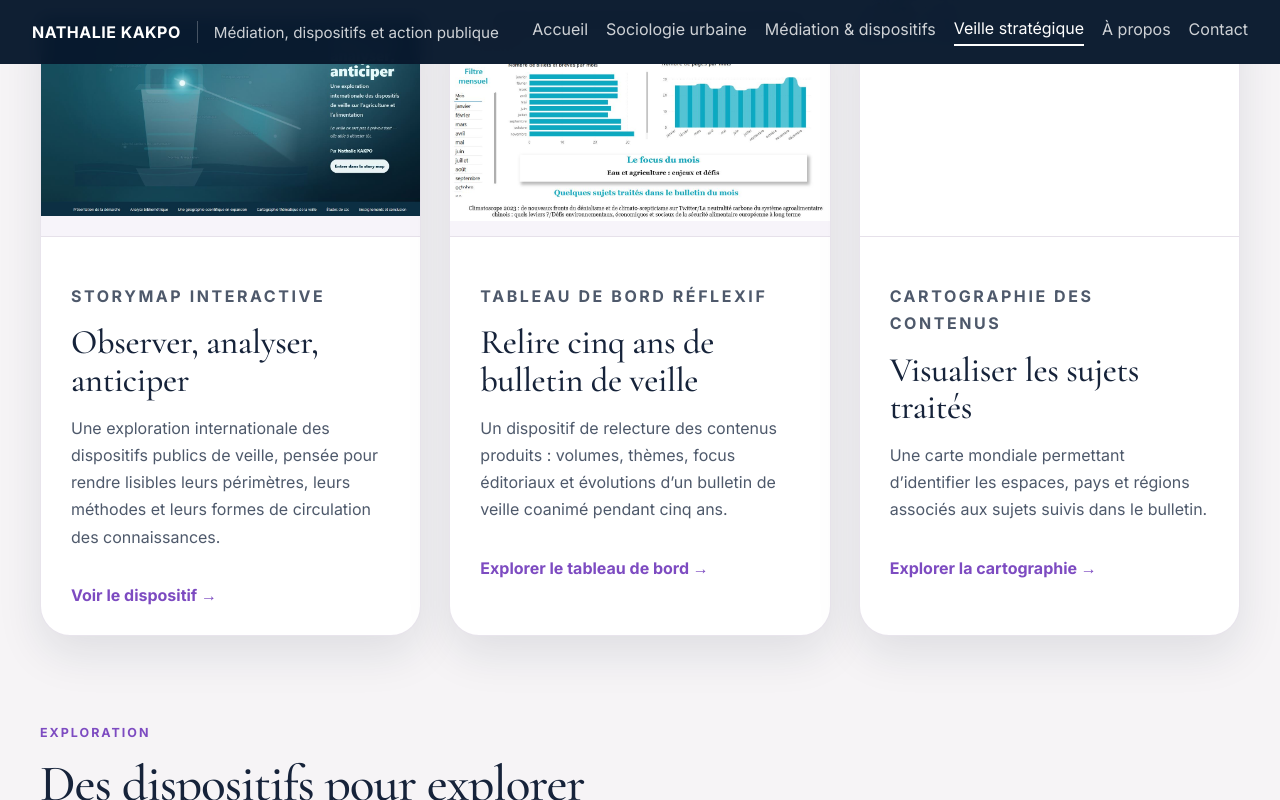
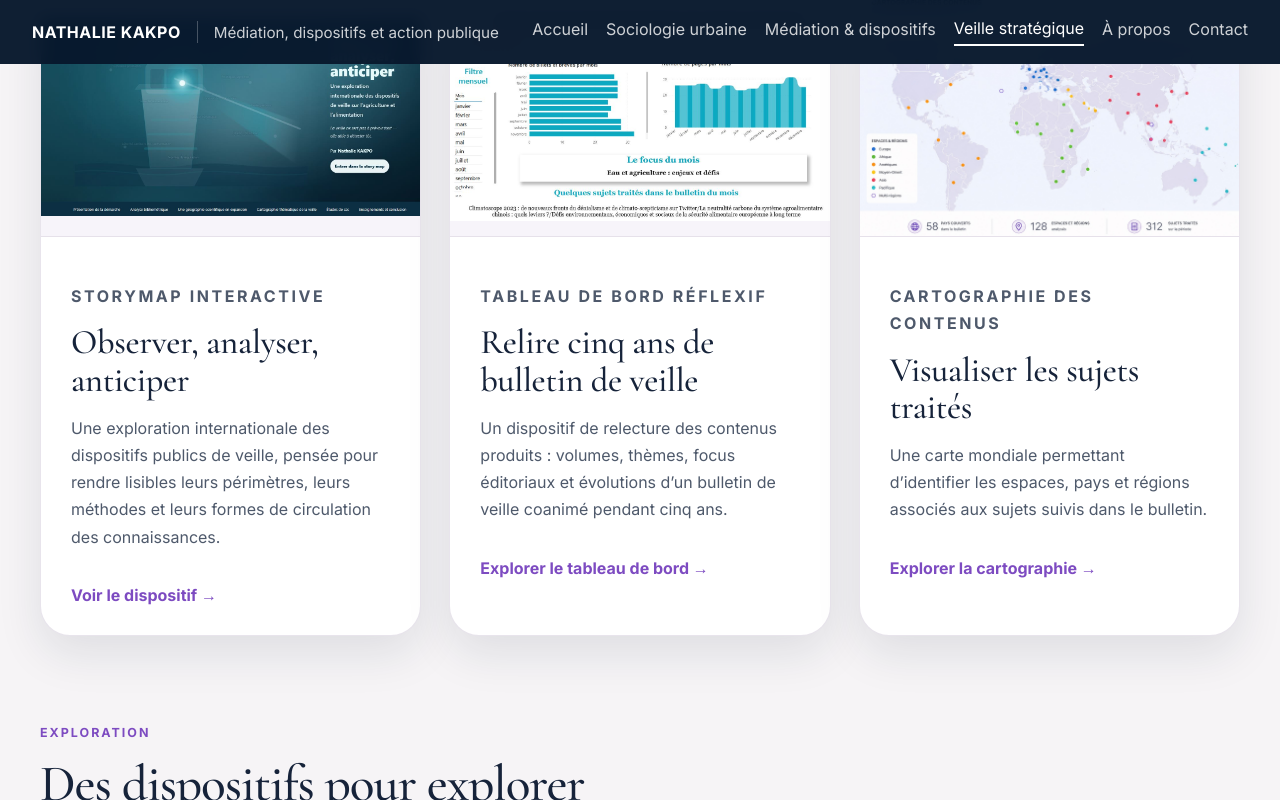
Before and after one commit to Nath76/site-personnel, a React (Vite) app: page / in a window 1280 px wide. Both pictures are taken after a click on the element 1053 px from the left and 1344 px from the top of the page. Shown: the part 696-1496 px from the top of the page. Built offline with nearby package versions, Linux system fonts and the light colour scheme.

Commit message:
Update image path for world topics map

```diff
--- a/src/pages/Veille.jsx
+++ b/src/pages/Veille.jsx
@@ -20,7 +20,7 @@ linkLabel:"Explorer le tableau de bord",
 {
 title:"Visualiser les sujets traités",
 kicker:"Cartographie des contenus",
-image:"/site-personnel/images/powerbi-carte-monde.jpg",
+image: "/site-personnel/images/world-topics-map.jpg",
 imageClass:"image-cover image-map-powerbi",
 text:"Une carte mondiale permettant d’identifier les espaces, pays et régions associés aux sujets suivis dans le bulletin.",
 link:"https://app.powerbi.com/view?r=eyJrIjoiZGU0MzgyNGEtOWM0My00OGVkLTgyYTItMmJiMTAzZDk3NWIwIiwidCI6ImI1ZWNkMTJhLTQ5YzAtNGQ2MC04OTI5LWZjOTQwMzA1MGRkMyJ9",
```
